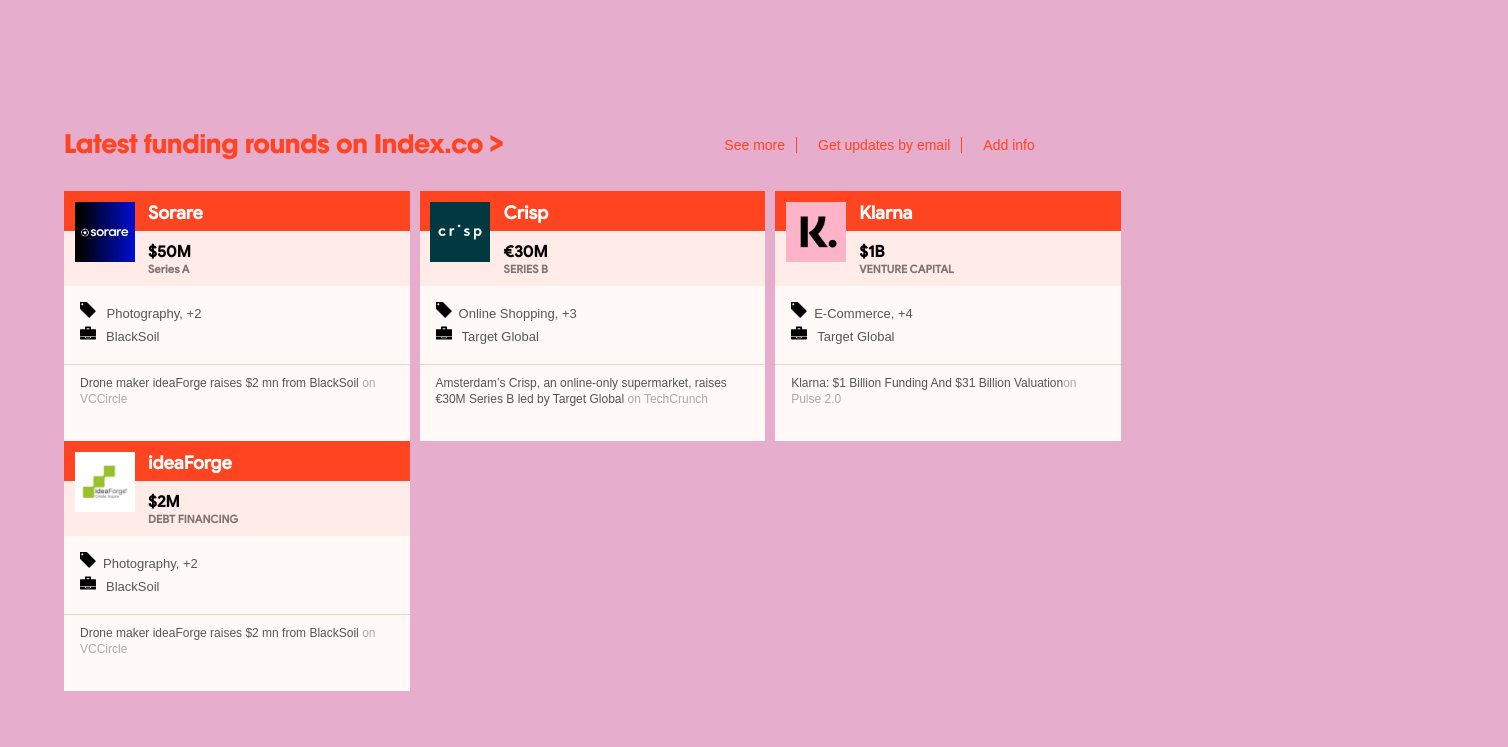
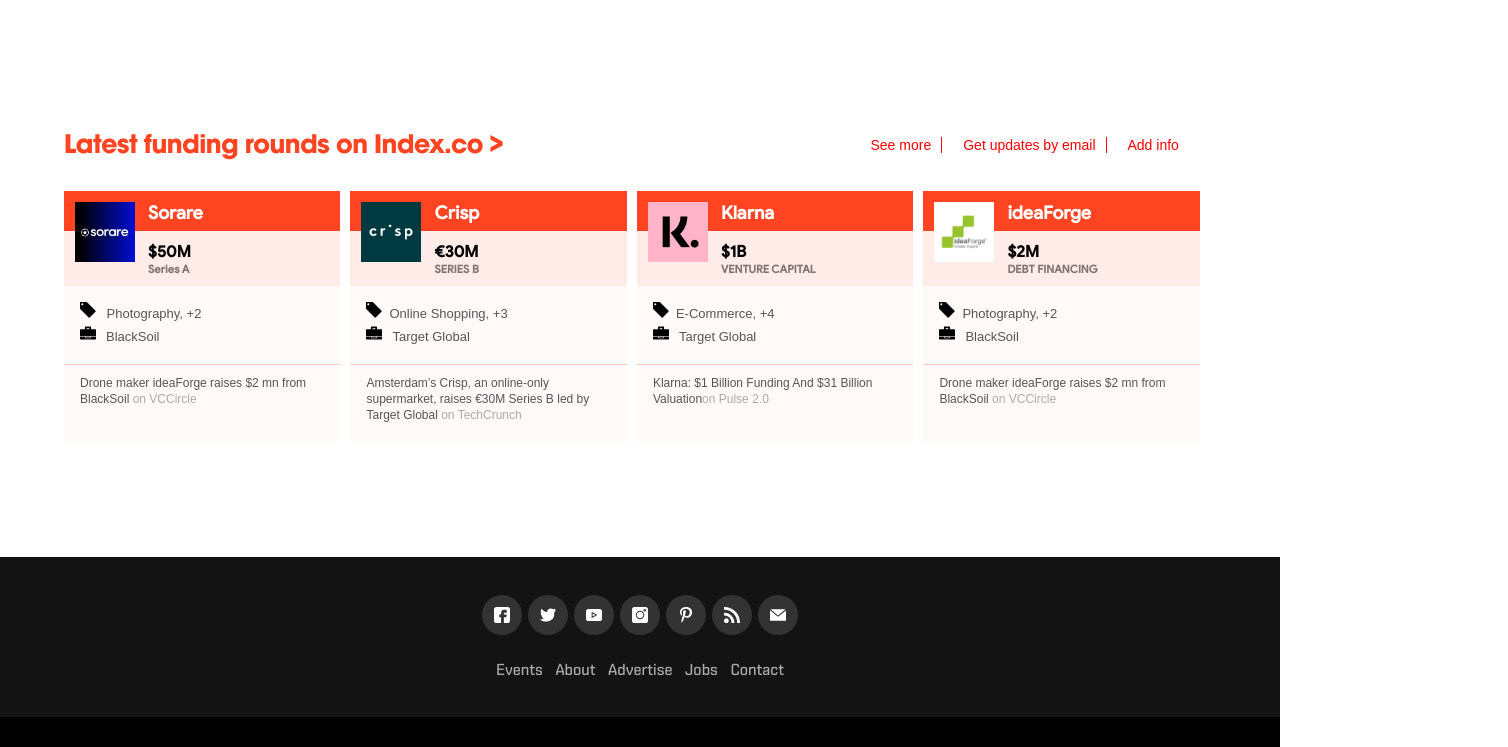
Before and after one commit to wajahat414/mv-wk2_Responsive-Website, a website: page index.html in a window 1280 px wide. Shown: the part 615-1362 px from the top of the page, 1508 px wide, since content can reach past the window. Drawn offline with Linux system fonts and the light colour scheme; a web font is replaced by a local one.

Commit message:
fixing some changes

```diff
--- a/assets/css/desktop.css
+++ b/assets/css/desktop.css
@@ -1,9 +1,5 @@
 @media only screen and (min-width: 1024px) {
-  body {
-    background-color: rgb(230, 173, 204);
-  }
-
-  li a {
+  .main-story-container li a {
     color: red;
     margin-top: 10px;
     display: block;
@@ -17,23 +13,23 @@
   }
 
   .main-story-container {
-    grid-template-columns: 30% 30% 30%;
+    grid-template-columns: 24% 24% 24% 24%;
     max-width: 100%;
     column-gap: 10px;
   }
 
   .headings {
-    grid-column: 1 / span 3;
+    grid-column: 1 / span 4;
   }
 
-  ul {
+  .main-story-container ul {
     list-style: none;
-    display: block;
+    display: flex;
     position: relative;
-    left: 20%;
+    float: right;
   }
 
-  h2 {
+  .main-story-container h2 {
     float: left;
   }
 
```
